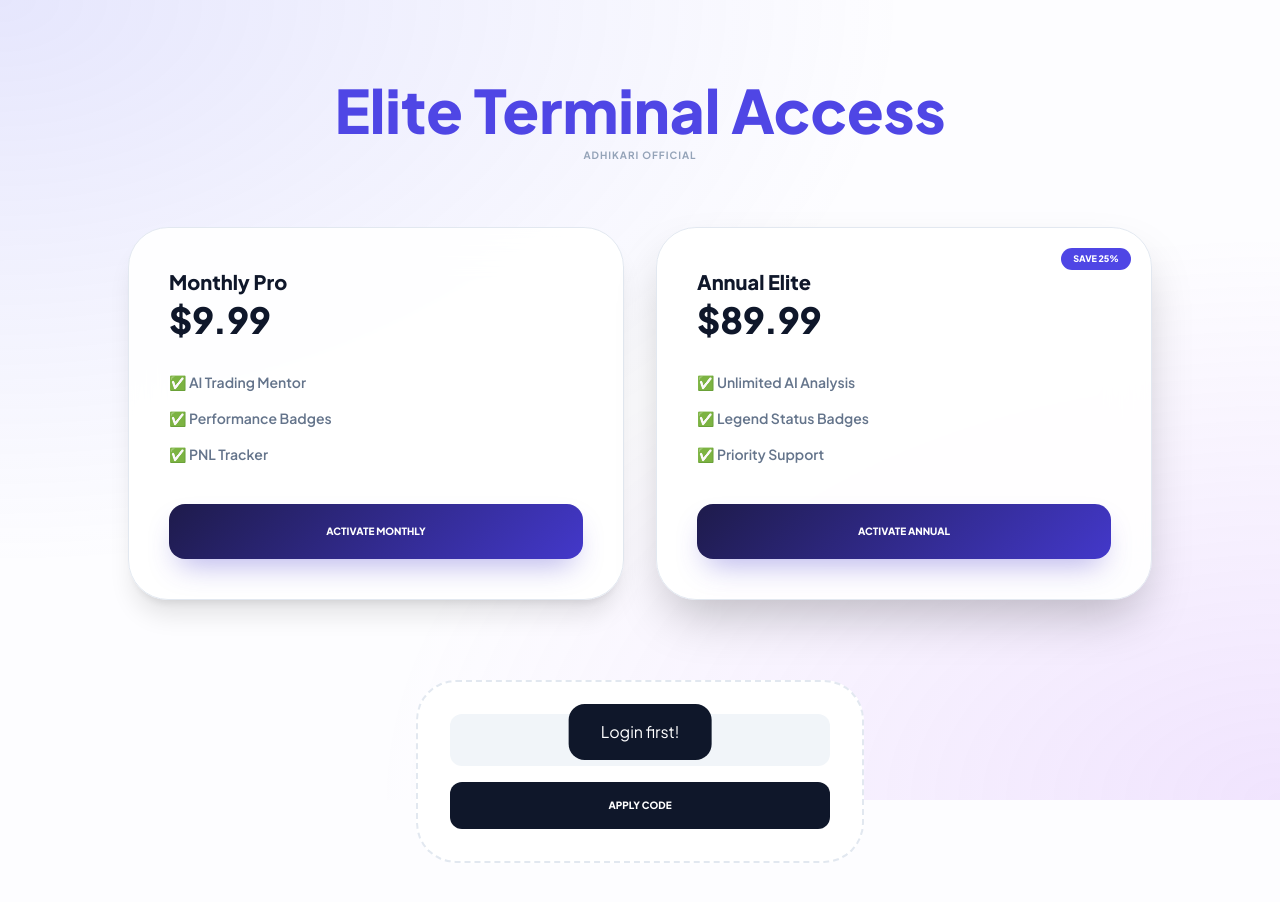
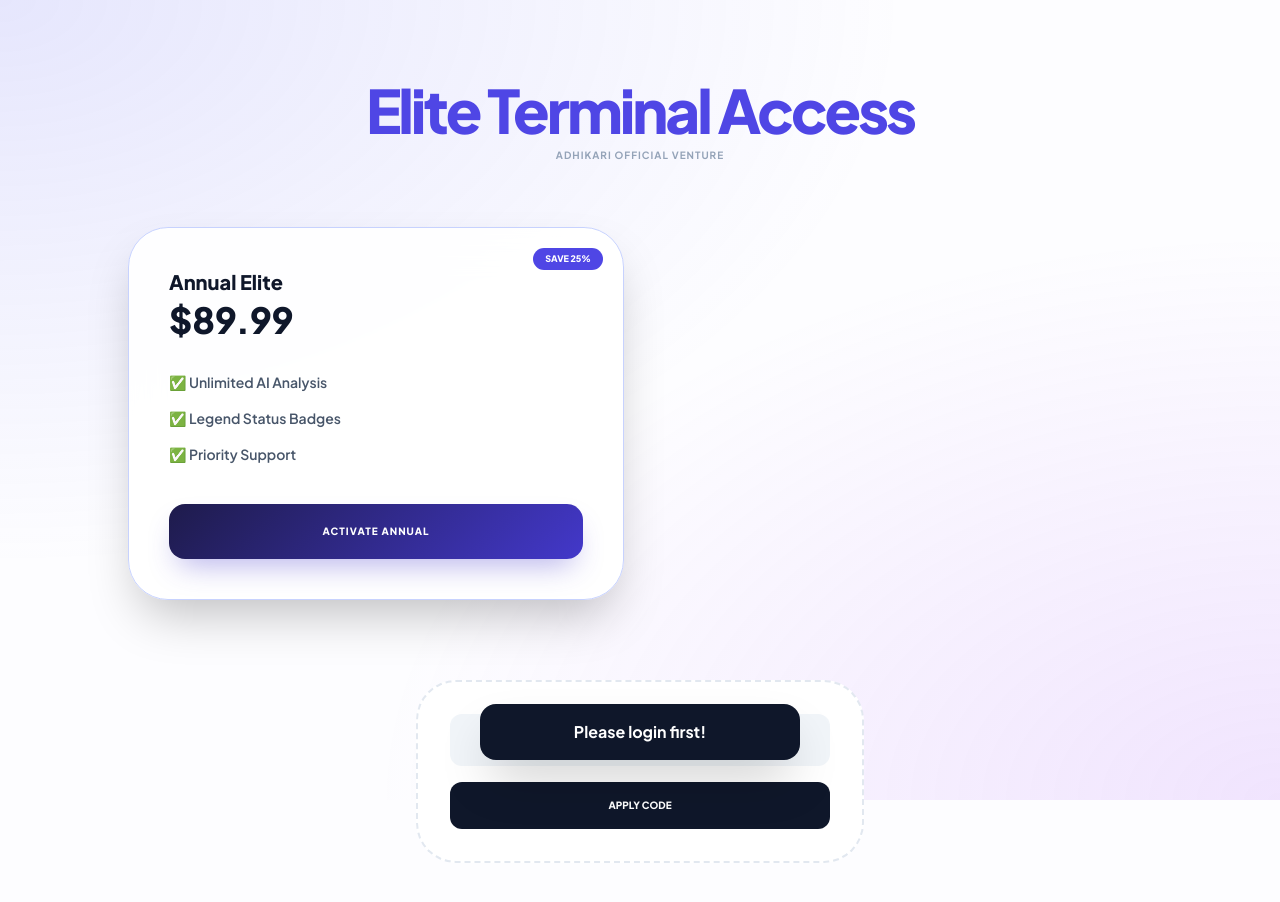
Before and after one commit to jayadhikari01/Traders-IQ-, a website: page payment.html in a window 1280 px wide. Both pictures are taken after a click on the button "ACTIVATE ANNUAL". Drawn offline with nearby package versions, Linux system fonts and the light colour scheme; no server answers.

Commit message:
Update payment.html

```diff
--- a/payment.html
+++ b/payment.html
@@ -12,43 +12,32 @@
         .mesh-container { position: fixed; top: 0; left: 0; width: 100%; height: 100%; z-index: -1; background: radial-gradient(at 0% 0%, rgba(99, 102, 241, 0.15) 0px, transparent 50%), radial-gradient(at 100% 100%, rgba(168, 85, 247, 0.15) 0px, transparent 50%); }
         .bento-card { background: rgba(255, 255, 255, 0.9); backdrop-filter: blur(20px); border: 1px solid #e2e8f0; border-radius: 2.5rem; transition: 0.4s; }
         .btn-premium { background: linear-gradient(135deg, #1e1b4b 0%, #4338ca 100%); color: white; box-shadow: 0 15px 30px -10px rgba(67, 56, 202, 0.4); }
-        #toast { transition: 0.5s; transform: translate(-50%, 100px); opacity: 0; }
+        #toast { transition: 0.5s; transform: translate(-50%, 100px); opacity: 0; z-index: 100; }
         #toast.show { transform: translate(-50%, 0); opacity: 1; }
     </style>
 </head>
 <body class="min-h-screen py-20 px-6">
     <div class="mesh-container"></div>
-    <div id="toast" class="fixed bottom-10 left-1/2 z-50 bg-slate-900 text-white px-8 py-4 rounded-2xl -translate-x-1/2">
+    <div id="toast" class="fixed bottom-10 left-1/2 bg-slate-900 text-white px-8 py-4 rounded-2xl shadow-2xl min-w-[320px] text-center font-bold">
         <span id="toast-msg"></span>
     </div>
 
     <div class="max-w-6xl mx-auto text-center mb-16">
-        <h1 class="text-5xl md:text-6xl font-black text-indigo-600 mb-2">Elite Terminal Access</h1>
-        <p class="text-slate-400 font-bold tracking-widest text-[10px]">ADHIKARI OFFICIAL</p>
+        <h1 class="text-5xl md:text-6xl font-black text-indigo-600 tracking-tighter mb-2">Elite Terminal Access</h1>
+        <p class="text-slate-400 font-bold tracking-widest text-[10px]">ADHIKARI OFFICIAL VENTURE</p>
     </div>
 
     <div class="grid grid-cols-1 md:grid-cols-2 gap-8 max-w-5xl mx-auto mb-20">
-        <div class="bento-card p-10 flex flex-col shadow-xl">
-            <h3 class="text-xl font-black mb-1">Monthly Pro</h3>
-            <div class="text-4xl font-black mb-8 text-slate-900">$9.99</div>
-            <ul class="space-y-4 mb-10 text-sm font-semibold text-slate-500 flex-grow">
-                <li>✅ AI Trading Mentor</li>
-                <li>✅ Performance Badges</li>
-                <li>✅ PNL Tracker</li>
-            </ul>
-            <button onclick="startPayment(9.99, 'Monthly Pro')" class="btn-premium w-full py-5 rounded-2xl font-black text-[10px] uppercase">Activate Monthly</button>
-        </div>
-
-        <div class="bento-card p-10 flex flex-col shadow-2xl relative">
+        <div class="bento-card p-10 flex flex-col border-indigo-200 shadow-2xl relative overflow-hidden">
             <div class="absolute top-5 right-5 bg-indigo-600 text-white text-[9px] font-black px-3 py-1 rounded-full uppercase">Save 25%</div>
             <h3 class="text-xl font-black mb-1">Annual Elite</h3>
             <div class="text-4xl font-black mb-8 text-slate-900">$89.99</div>
-            <ul class="space-y-4 mb-10 text-sm font-semibold text-slate-500 flex-grow">
-                <li>✅ Unlimited AI Analysis</li>
-                <li>✅ Legend Status Badges</li>
-                <li>✅ Priority Support</li>
+            <ul class="space-y-4 mb-10 text-sm font-semibold text-slate-600 flex-grow">
+                <li class="flex items-center gap-2">✅ Unlimited AI Analysis</li>
+                <li class="flex items-center gap-2">✅ Legend Status Badges</li>
+                <li class="flex items-center gap-2">✅ Priority Support</li>
             </ul>
-            <button onclick="startPayment(89.99, 'Annual Elite')" class="btn-premium w-full py-5 rounded-2xl font-black text-[10px] uppercase">Activate Annual</button>
+            <button onclick="startPayment(89.99, 'Annual Elite')" class="btn-premium w-full py-5 rounded-2xl font-black text-[10px] uppercase tracking-widest">Activate Annual</button>
         </div>
     </div>
 
@@ -86,24 +75,29 @@
             const t = document.getElementById('toast');
             document.getElementById('toast-msg').innerText = msg;
             t.classList.add('show');
-            setTimeout(() => t.classList.remove('show'), 3000);
+            setTimeout(() => t.classList.remove('show'), 4000);
         }
 
         window.applyPromo = async () => {
             const code = document.getElementById('promoCode').value.trim().toUpperCase();
             if(!code) return showToast("Enter code!");
-            const snap = await getDoc(doc(db, "promos", code));
-            if(snap.exists() && snap.data().status === "active") {
-                activePromo = code;
-                showToast("Applied! Choose a plan.");
-            } else {
-                activePromo = null;
-                showToast("Invalid Code!");
+            try {
+                const snap = await getDoc(doc(db, "promos", code));
+                if(snap.exists() && snap.data().status === "active") {
+                    activePromo = code;
+                    showToast(`Code ${code} Applied!`);
+                } else {
+                    activePromo = null;
+                    showToast("Invalid or Expired Code!");
+                }
+            } catch(e) {
+                console.error(e);
+                showToast("Permission Denied on Firestore!");
             }
         };
 
         window.startPayment = async (amt, plan) => {
-            if(!currentUserId) return showToast("Login first!");
+            if(!currentUserId) return showToast("Please login first!");
             try {
                 const res = await fetch('/api/create-order', {
                     method: 'POST',
@@ -113,7 +107,7 @@
                 const data = await res.json();
 
                 if(data.isFree) {
-                    showToast("Success! Redirecting...");
+                    showToast("Access Granted! Redirecting...");
                     setTimeout(() => { window.location.href = `success.html?payment_id=FREE_${Date.now()}`; }, 1500);
                     return;
                 }
@@ -125,11 +119,12 @@
                     "amount": data.amount,
                     "currency": "INR",
                     "order_id": data.id,
+                    "name": "Traders IQ",
                     "handler": (r) => { window.location.href = `success.html?payment_id=${r.razorpay_payment_id}`; },
                     "theme": { "color": "#6366f1" }
                 };
                 new Razorpay(opt).open();
-            } catch(e) { showToast("Error: " + e.message); }
+            } catch(e) { showToast(e.message); }
         };
     </script>
 </body>
```
